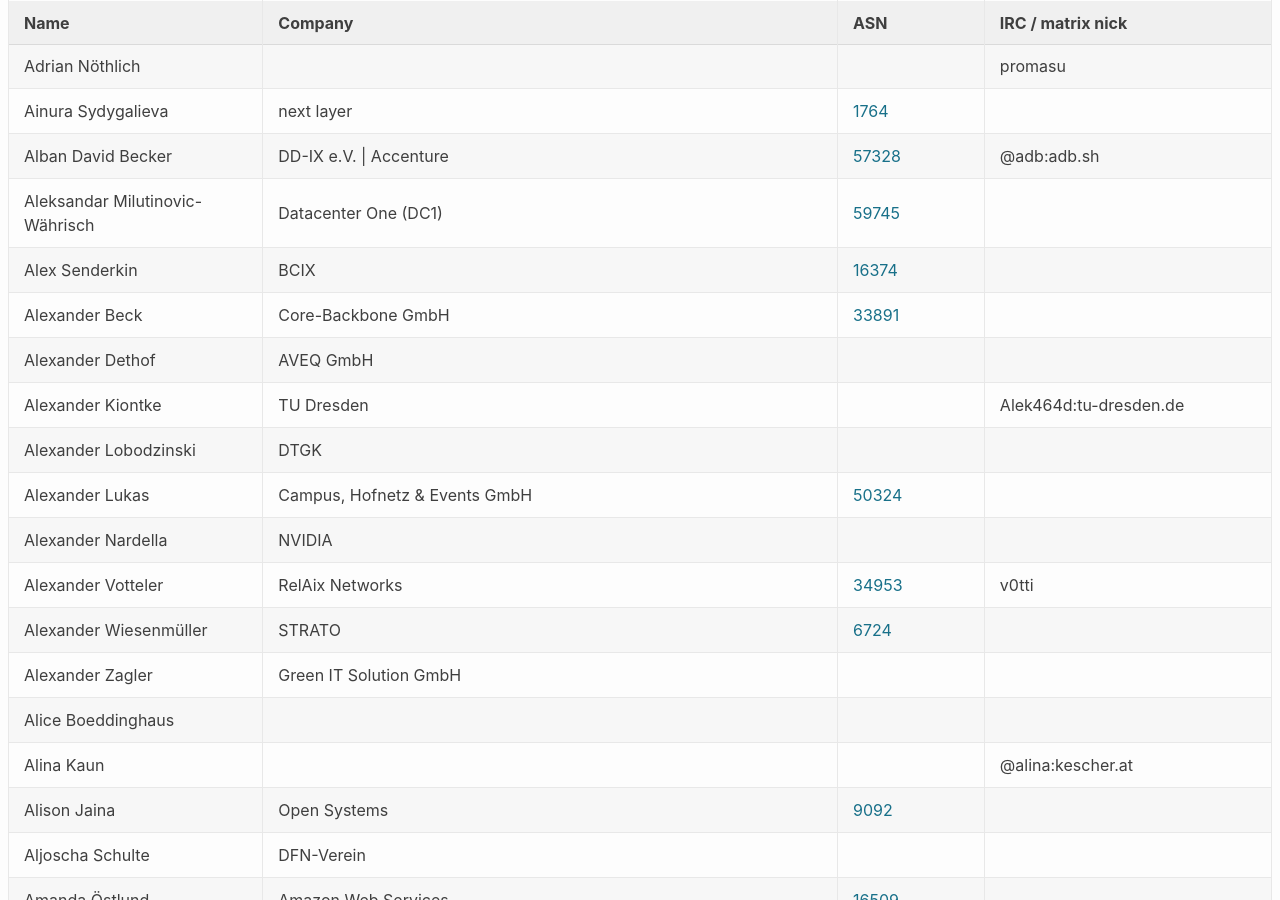
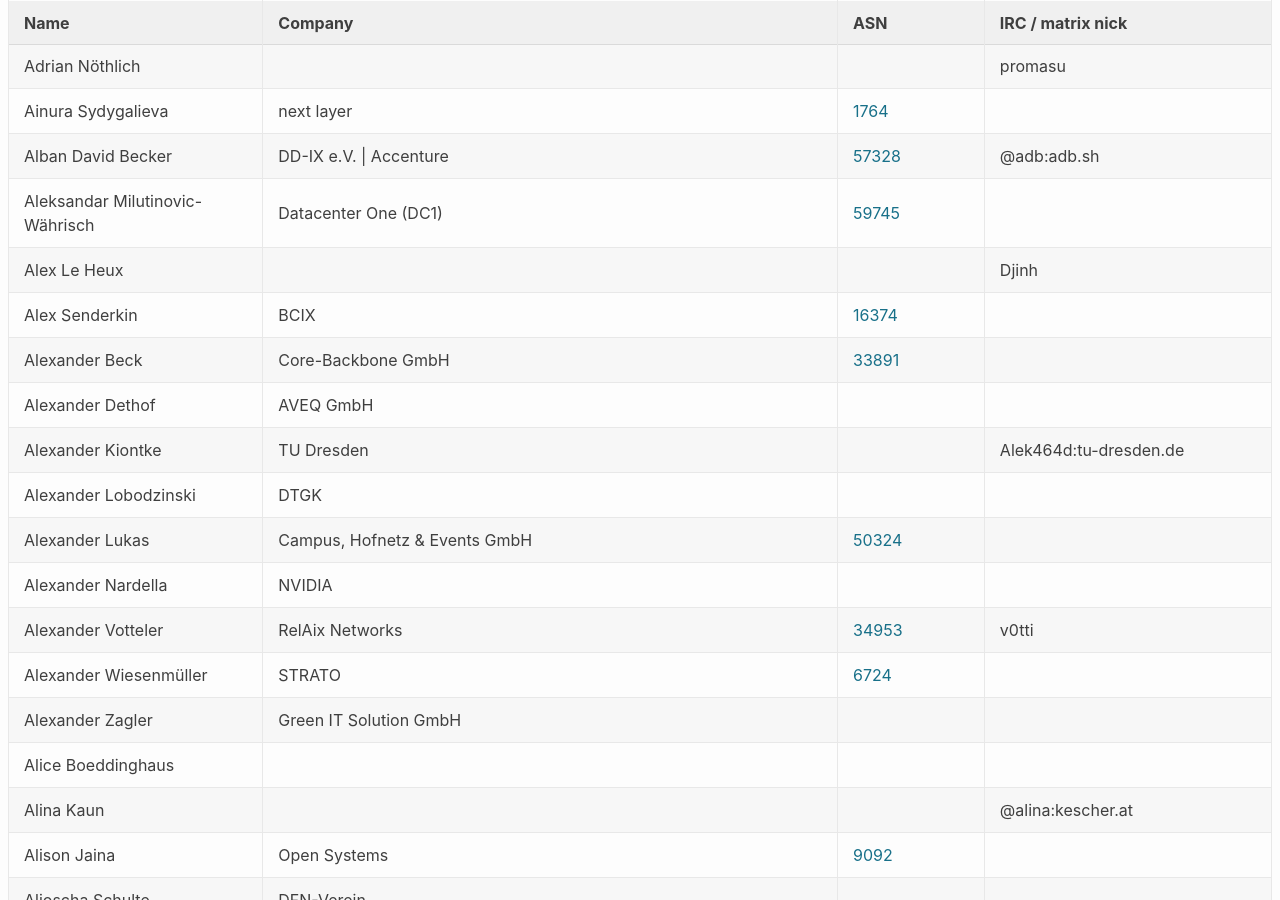
Before and after one commit to denog/pretix-attendeelist, a Jekyll site: the page built from denog16/index.markdown, in a window 1280 px wide and 900 px high, scrolled down 358 px. Built offline with Jekyll 4.4.1, drawn with Linux system fonts in a browser that asks for light colours.

Commit message:
Latest data: Tue Nov  5 20:11:00 UTC 2024

```diff
--- a/_data/attendees_denog16_onsite.json
+++ b/_data/attendees_denog16_onsite.json
@@ -111,6 +111,12 @@
     "name": "Alexander Zagler",
     "company": "Green IT Solution GmbH",
     "irc": null,
+    "asn": null
+  },
+  {
+    "name": "Alex Le Heux",
+    "company": null,
+    "irc": "Djinh",
     "asn": null
   },
   {
```
